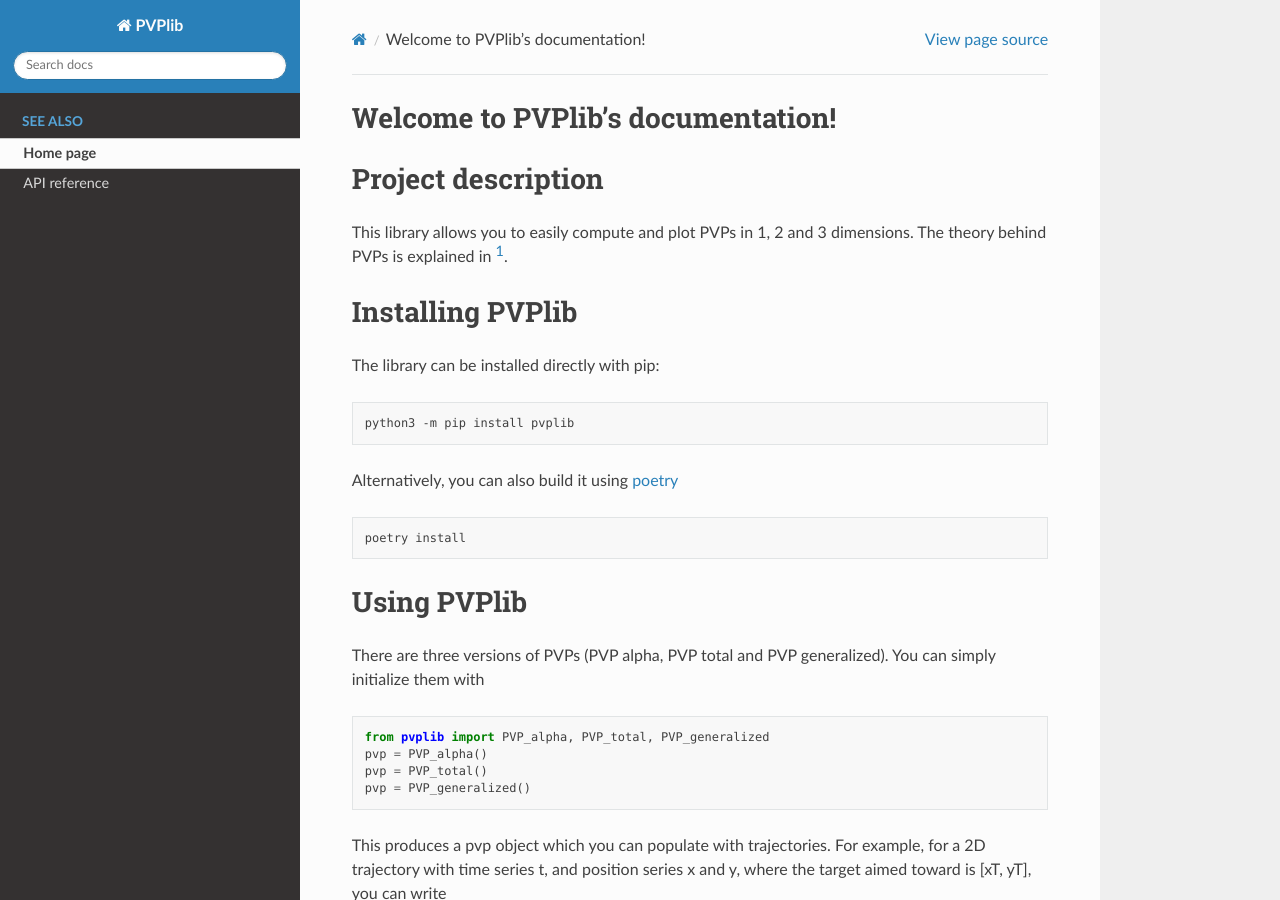
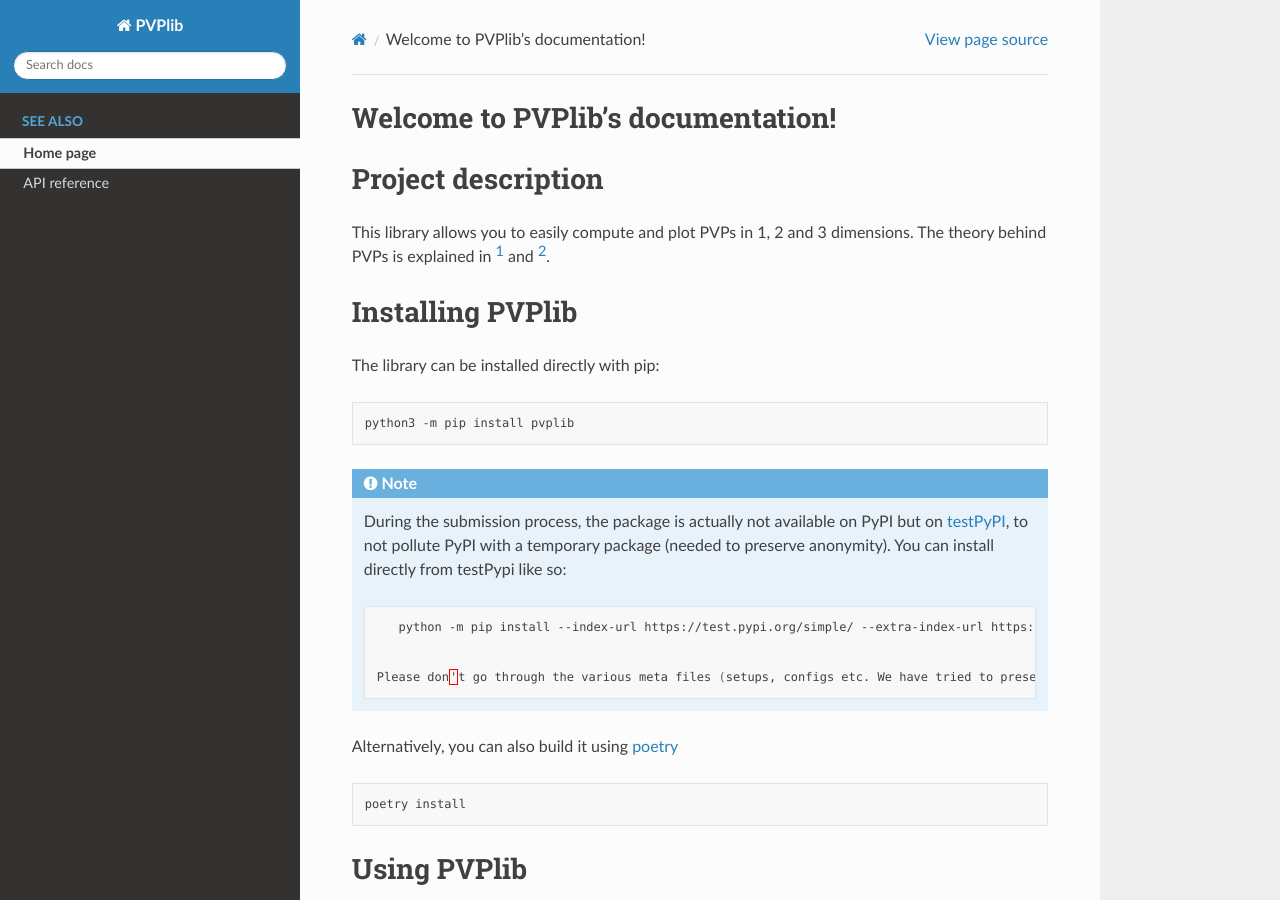
Before and after one commit to chisub7893/pvplib, a Sphinx documentation site: the page built from docs/index.rst, in a window 1280 px wide and 900 px high. Built offline with Sphinx 7.4.7 and the Read the Docs theme 2.0.0, drawn with Linux system fonts in a browser that asks for light colours; some of the changed text lies outside the part shown.

Commit message:
added explanations for using testpypi while in the submission phase

```diff
--- a/docs/index.rst
+++ b/docs/index.rst
@@ -6,7 +6,7 @@
 =====================
 
 This library allows you to easily compute and plot PVPs in 1, 2 and 3 dimensions.
-The theory behind PVPs is explained in [1]_.
+The theory behind PVPs is explained in [1]_ and [2]_.
 
 Installing PVPlib
 =======================
@@ -16,6 +16,20 @@
 .. code-block:: bash
 
     python3 -m pip install pvplib
+
+
+.. note::
+
+    During the submission process, the package is actually not available on PyPI but on  `testPyPI <https://test.pypi.org/project/pvplib/0.1.0/>`_, to not pollute PyPI with a temporary package (needed to preserve anonymity). You can install directly from testPypi like so:
+
+    .. code-block:: bash
+
+        python -m pip install --index-url https://test.pypi.org/simple/ --extra-index-url https://pypi.org/simple pvplib
+
+
+     Please don't go through the various meta files (setups, configs etc. We have tried to preserve our anonymity but it is easy to forget something since there are so many accounts etc. involved.)
+
+
 
 Alternatively, you can also build it using `poetry <https://python-poetry.org/>`_
 
@@ -67,6 +81,7 @@
 
 .. [1] Gori, J., & Rioul, O. (2020). A feedback information-theoretic transmission scheme (FITTS) for modeling trajectory variability in aimed movements. Biological Cybernetics, 114(6), 621-641.
 
+.. [2] CHI 7893 submission
 
 
 .. toctree::
```
